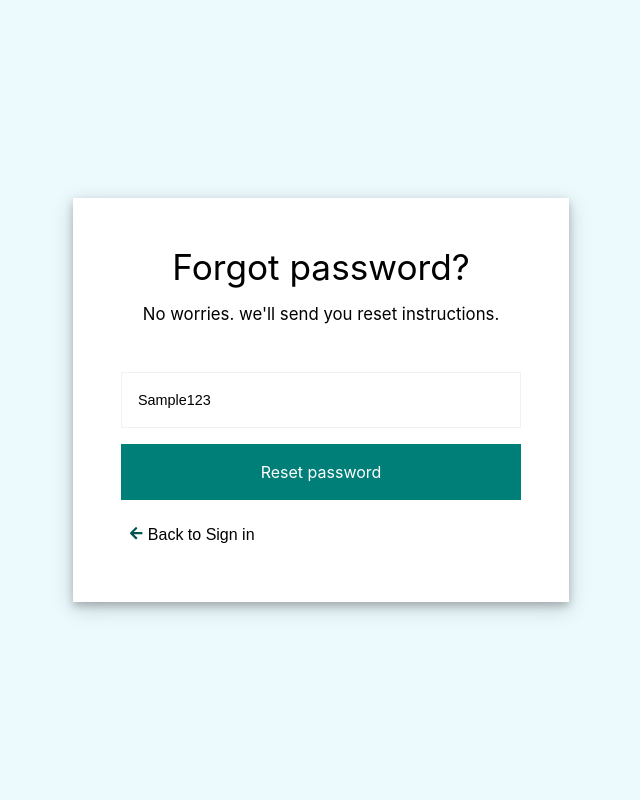
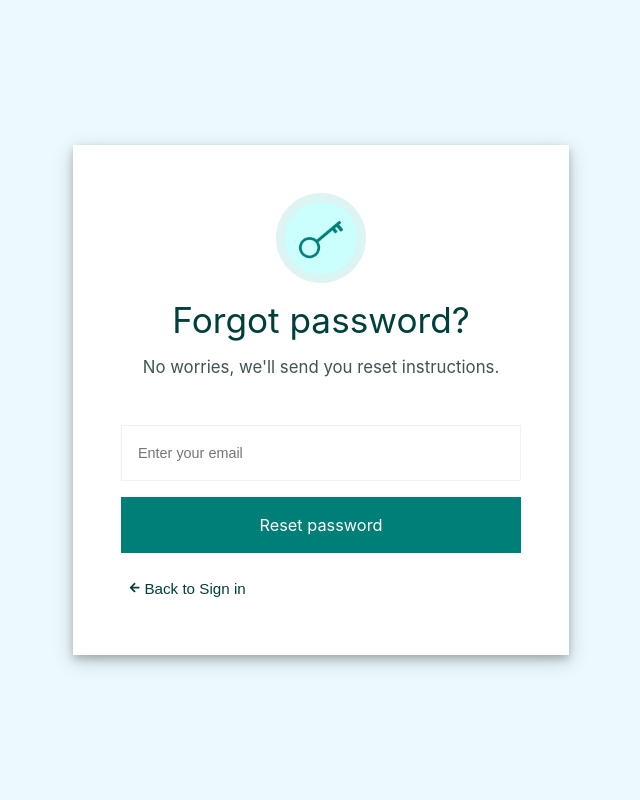
Before and after one commit to mohamad-alkaadi/MedCare, a React (Create React App) app in the folder final_last-version/: page / in a window 1280 px wide. Both pictures are taken after typing "name@example.com", "Sample123" into the empty fields and a click on the button "Password?". Shown: the top 800 px of the page, without its empty margins (319-959 px from the left). Built offline with nearby package versions, Linux system fonts and the light colour scheme; a web font is replaced by a local one.

Commit message:
sign in update

```diff
--- a/final_last-version/src/App.js
+++ b/final_last-version/src/App.js
@@ -15,7 +15,7 @@ function App() {
       {/* <Services/> */}
       {/* <About/> */}
       <SignIn/>
-      <Footer/>
+      {/* <Footer/> */}
     </div>
   );
 }
--- a/final_last-version/src/Page/Signin/SignIn.js
+++ b/final_last-version/src/Page/Signin/SignIn.js
@@ -1,6 +1,7 @@
 import React,{useState,useRef,useEffect} from 'react'
 import './signin-css/signin.css'
 import { FaArrowLeft } from 'react-icons/fa';
+import key from './sigin-assets/key-circle.png'
 
 function useHeightWindowSize(){
     const [heightSize,setHeightSize]=useState(window.innerHeight);
@@ -20,6 +21,7 @@ function SignIn() {
     const SignInHeight = useHeightWindowSize();
     const LoginStyles = { signInContainer:{ height:SignInHeight, backgroundColor:"#ecfafe"} }
     const [forgotPassword,setForgotPassword] = useState(false)
+    const [emailSent,setEmailSent] = useState(false)
 
     console.log(SignInHeight)
     const emailRef = useRef();
@@ -42,10 +44,7 @@ function SignIn() {
                 MedCare
             </div>
             <div className='sign-in-email'>
-                    {/* <label htmlFor='signin-email' className="signin-email-label">
-                        Email
-                    </label> */}
-                    {/* <br/> */}
+
                     <input
                         type='email'
                         placeholder='Email'
@@ -61,10 +60,6 @@ function SignIn() {
 
 
                 <div className='sign-in-password'>
-                    {/* <label htmlFor='signin-password' className="signin-password-label">
-                        Password
-                    </label> */}
-                    {/* <br/> */}
                     <input
                         type='password'
                         placeholder='Password'
@@ -87,20 +82,19 @@ function SignIn() {
 
         </div>
         </form>:
-
+        // {}
         <form>
           <div className='sign-in grid-system'>
+            <div className='forgot-key'>
+              <img className='forgot-key-icon' src={key}/>
+            </div>
               <div className='forgotPass-sloganOne'>
                 Forgot password?
               </div>
               <div className='forgotPass-sloganTwo'>
-                No worries. we'll send you reset instructions.
+                No worries, we'll send you reset instructions.
               </div>
               <div className='sign-in-email'>
-                    {/* <label htmlFor='signin-email' className="signin-email-label">
-                        Email
-                    </label> */}
-                    {/* <br/> */}
                     <input
                         type='email'
                         placeholder='Enter your email'
@@ -108,6 +102,7 @@ function SignIn() {
                         ref={emailRef}
                         autoComplete='off'
                         required
+                        value=""
                         aria-invalid={validEmail ? "false":"true"}
                         onChange={(e) => setEmail(e.target.value)}
                         onFocus={() => setEmailFocus(true)}
--- a/final_last-version/src/Page/Signin/signin-css/signin.css
+++ b/final_last-version/src/Page/Signin/signin-css/signin.css
@@ -19,6 +19,7 @@
     margin-bottom: 3rem;
     font-family: 'Comfortaa', cursive;
     color: #00544f;
+    margin-top: 2.375rem;
 }
 .sign-in-email{
     grid-column: span 12;
@@ -84,6 +85,7 @@
     margin-top: 2.5rem;
     /* color: #007e78; */
     font-size: .95rem;
+    margin-bottom: 2.375rem;
 }
 
 .sign-in-forget button{
@@ -101,6 +103,7 @@
     margin: auto;
     font-size: 2.2em;
     margin-bottom: 1rem;
+    color: #003f3b;
 }
 
 .forgotPass-sloganTwo{
@@ -108,6 +111,8 @@
     font-size: 1.05em;
     margin: auto;
     margin-bottom: 3rem;
+    color: #3e5553;
+
 }
 .forgot-submit{
     grid-column: span 12;
@@ -122,36 +127,37 @@
     background-color: #007e78;
     color: #fff;
     height: 3.5rem;
+    font-size: 1.02rem;
 }
 .forgot-back{
     grid-column: span 12;
 
 }
-/* .sign-in-submit{
-    grid-column: span 12;
-    margin-top: 1rem;
-}
-.sign-in-submit input{
-    width: 400px;
-    text-align: center;
-    height: 38px;
-    background-color: #007e78;
-    color: #fff;
-    height: 3.5rem;
-} */
 
 .forgot-back button{
     width: 400px;
     text-align: start;
+    color: #003f3b;
     height: 38px;
     text-decoration: none;
     cursor: pointer;
     background: none;
     border: none;
-    font-size: 1rem;
+    font-size: .95rem;
 }
 
 .forgot-back-arrow{
-    color: #00544f;
-    font-size: .9rem;
+    color: #003f3b;
+    font-size: .7rem;
 }
+
+.forgot-key{
+    grid-column: span 12;
+    display: grid;
+    margin-bottom: 1rem;
+}
+
+.forgot-key-icon{
+    width: 90px;
+    justify-self: center;
+}
```
Also changed, not shown: final_last-version/src/Page/Signin/sigin-assets/key-circle.png (added).
